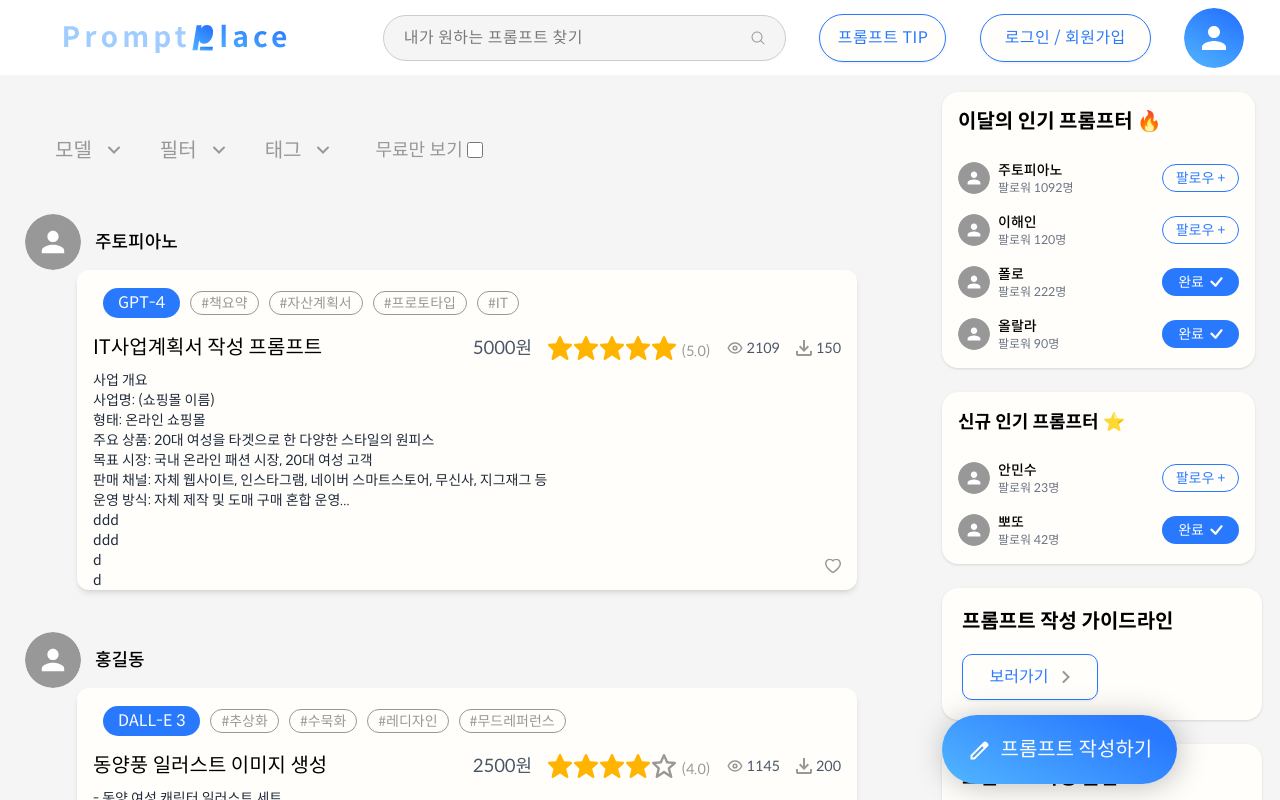
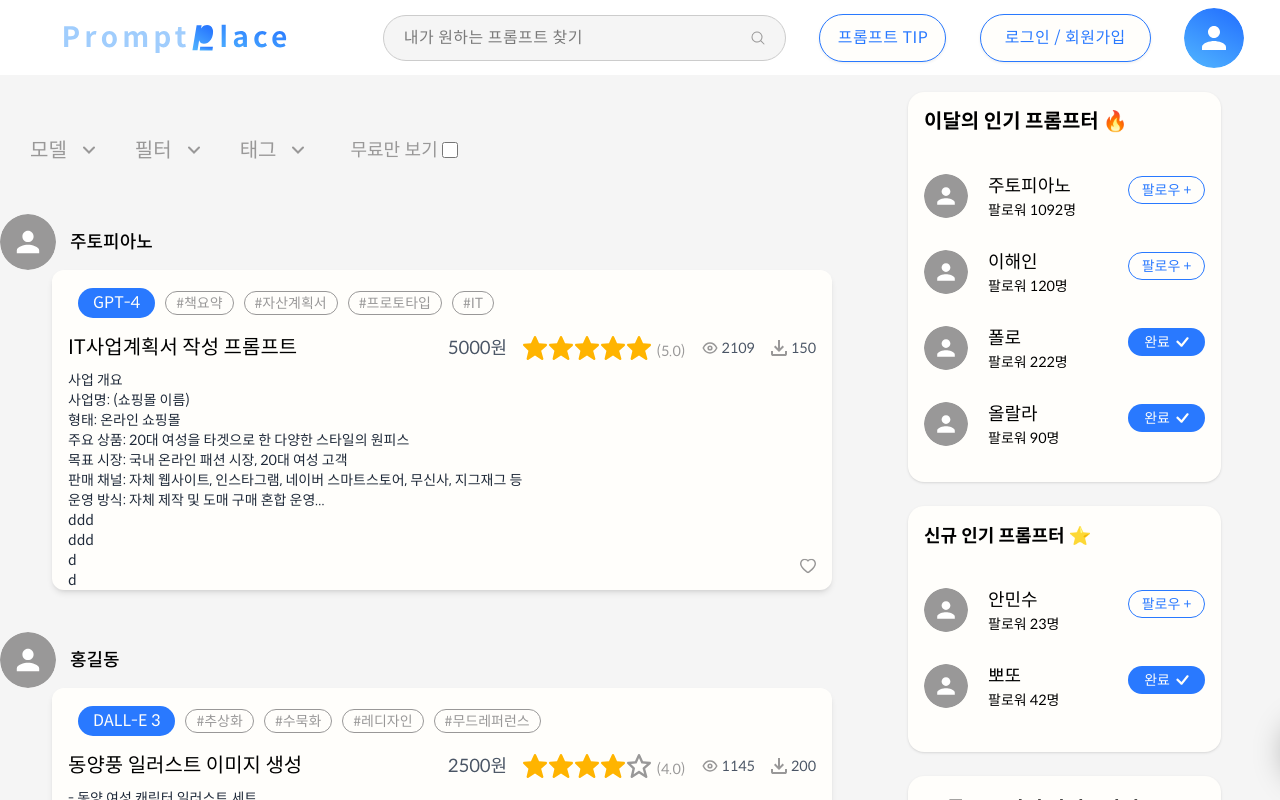
Before and after one commit to PromptPlace/PromtPlace-FE, a React (Vite) app: page / in a window 1280 px wide. Shown: the top 800 px of the page. Built offline with nearby package versions, Linux system fonts and the light colour scheme.

Commit message:
🐛 Fix:메인페이지 필터 모달창(#58)
Fix:메인페이지 필터 검색 모달 바깥 클릭 시 모달창 닫힘

```diff
--- a/src/pages/MainPage/MainPage.tsx
+++ b/src/pages/MainPage/MainPage.tsx
@@ -69,7 +69,9 @@ const MainPage = () => {
         <div className='flex flex-col gap-[14px]'>
           <PrompterBar creators={dummyCreators} />
         </div>
+      </div>
 
+      <div className='hidden lg:flex'>
         <div className='fixed bottom-4 justify-center items-center flex flex-col gap-2.5'>
           <GradientButton
             buttonType="imgButton"
--- a/src/pages/MainPage/components/filterBar.tsx
+++ b/src/pages/MainPage/components/filterBar.tsx
@@ -1,4 +1,4 @@
-import { useState } from 'react';
+import { useState, useRef, useEffect } from 'react';
 import FilterDropdown from './FilterDropdown';
 import TagFilter from './TagFilter';
 import arrowDown from '@/assets/icon-arrow-down.svg';
@@ -16,6 +16,23 @@ const FilterBar = ({ onModelChange, onSortChange, onlyFree, setOnlyFree }: Filte
   const [selectedSort, setSelectedSort] = useState<string | null>(null);
   const [selectedTags, setSelectedTags] = useState<string[]>([]);
   const [tags, setTags] = useState<string[]>([]);
+  const dropdownRef = useRef<HTMLDivElement>(null);
+
+  useEffect(() => {
+    const handleClickOutside = (event: MouseEvent) => {
+      if(
+        dropdownRef.current&&
+        !dropdownRef.current.contains(event.target as Node)
+      ){
+        setSelectedFilter(null);
+      }
+    };
+
+    document.addEventListener('mousedown', handleClickOutside);
+    return () => {
+      document.removeEventListener('mousedown', handleClickOutside);
+    };
+  }, []);
 
   const toggleDropdown = (label: string) => {
     setSelectedFilter((prev) => (prev === label ? null : label));
@@ -48,7 +65,9 @@ const FilterBar = ({ onModelChange, onSortChange, onlyFree, setOnlyFree }: Filte
   type filterLabel = keyof typeof dropdownItems;
 
   return (
-    <section className="h-11 px-5 inline-flex justify-center items-center gap-3.5 font-['Spoqa_Han_Sans_Neo'] text-text-on-background text-xl font-medium">
+    <section className="h-11 px-5 inline-flex justify-center items-center gap-3.5 font-['Spoqa_Han_Sans_Neo'] text-text-on-background text-xl font-medium"
+      ref={dropdownRef}
+    >
       {(['모델', '필터', '태그'] as filterLabel[]).map((label) => (
         <div
           key={label}
--- a/src/pages/MainPage/components/prompterBar.tsx
+++ b/src/pages/MainPage/components/prompterBar.tsx
@@ -3,8 +3,11 @@ import type { Creator } from '@/types/prompt.ts';
 import FollowButton from '@/components/Button/FollowButton';
 import profileImage from '@/assets/icon-profile-gray.svg';
 import allowRight from '@/assets/icon-arrow-right.svg';
+import { useNavigate } from 'react-router-dom';
 
 const PrompterBar = ({ creators }: { creators: Creator[] }) => {
+  const navigate = useNavigate();
+
   const [isFollowed, setIsFollowed] = useState<Record<number, boolean>>(
     () => creators.reduce((acc, creator) => {
       acc[creator.id] = creator.followed;
@@ -23,22 +26,22 @@ const PrompterBar = ({ creators }: { creators: Creator[] }) => {
   return (
     <aside className="flex flex-col gap-6 mt-[17px] w-[313px]">
       {/* 🔥 이달의 인기 프롬프터 */}
-      <section className="w-[313px] rounded-2xl p-4 shadow-sm bg-white">
+      <section className="w-[313px] h-[390px] rounded-2xl p-4 shadow-sm bg-white">
         <div className="pb-2 font-bold text-xl flex items-center gap-1">
           이달의 인기 프롬프터 <span>🔥</span>
         </div>
-        <ul className="mt-4 space-y-4">
+        <ul className="mt-4 space-y-4 ">
           {creators.slice(0, 4).map((c) => (
             <li key={c.id} className="flex items-center justify-between">
-              <div className="flex items-center gap-2">
+              <div className="flex items-center gap-[10px] mt-[12px]">
                 <img
                   src={c.avatar ? c.avatar : profileImage}
                   alt={c.name}
-                  className="size-8 rounded-full object-cover"
+                  className="w-11 h-11 rounded-full object-cover mr-[10px]"
                 />
-                <div className="text-sm">
-                  <p className="font-medium">{c.name}</p>
-                  <p className="text-xs text-gray-500">팔로워 {c.followers}명</p>
+                <div>
+                  <p className="text-lg font-normal">{c.name}</p>
+                  <p className="text-sm font-normal">팔로워 {c.followers}명</p>
                 </div>
               </div>
               <FollowButton
@@ -53,22 +56,22 @@ const PrompterBar = ({ creators }: { creators: Creator[] }) => {
       </section>
 
       {/* ⭐ 신규 인기 프롬프터 */}
-      <section className="w-[313px] rounded-2xl p-4 shadow-sm bg-white">
+      <section className="w-[313px] h-[246px] rounded-2xl p-4 shadow-sm bg-white">
         <h4 className="pb-2 font-bold text-lg flex items-center gap-1">
           신규 인기 프롬프터 <span>⭐</span>
         </h4>
         <ul className="mt-4 space-y-4">
           {creators.slice(4, 6).map((c) => (
             <li key={c.id} className="flex items-center justify-between">
-              <div className="flex items-center gap-2">
+              <div className="flex items-center gap-[10px] mt-[12px]">
                 <img
                   src={c.avatar ? c.avatar : profileImage}
                   alt={c.name}
-                  className="size-8 rounded-full object-cover"
+                  className="w-11 h-11 rounded-full object-cover mr-[10px]"
                 />
-                <div className="text-sm">
-                  <p className="font-medium">{c.name}</p>
-                  <p className="text-xs text-gray-500">팔로워 {c.followers}명</p>
+                <div>
+                  <p className="text-lg">{c.name}</p>
+                  <p className="text-sm">팔로워 {c.followers}명</p>
                 </div>
               </div>
               <FollowButton
@@ -82,21 +85,25 @@ const PrompterBar = ({ creators }: { creators: Creator[] }) => {
         </ul>
       </section>
 
-      <section className="w-80 p-[20px] rounded-2xl inline-flex flex-col justify-center shadow-sm bg-white gap-2.5">
+      <section className="w-[313px] h-[124px] p-[20px] rounded-2xl inline-flex flex-col justify-center shadow-sm bg-white gap-2.5">
         <h4 className="pb-2 font-bold text-xl flex items-center gap-1">
           프롬프트 작성 가이드라인
         </h4>
-        <button className='w-[136px] h-[46px] bg-white rounded-[10px] shadow-[0px_1px_3px_0px_rgba(0,0,0,0.08)] outline outline-1 outline-offset-[-1px] outline-primary inline-flex justify-center items-center gap-3.5'>
+        <button className='w-[136px] h-[46px] bg-white rounded-[10px] shadow-[0px_1px_3px_0px_rgba(0,0,0,0.08)] outline outline-1 outline-offset-[-1px] outline-primary inline-flex justify-center items-center gap-3.5'
+          onClick={() => {navigate('/guide/notice')}}
+        >
           <span className='text-primary'>보러가기</span>
           <div><img src={allowRight} /></div>
         </button>
       </section>
 
-      <section className="w-80 p-5 rounded-2xl inline-flex flex-col justify-center shadow-sm bg-white gap-2.5">
+      <section className="w-[313px] h-[124px] p-5 rounded-2xl inline-flex flex-col justify-center shadow-sm bg-white gap-2.5 mt-[-8px]">
         <h4 className="pb-2 font-bold text-xl flex items-center gap-1">
           프롬프트 작성 꿀팁
         </h4>
-        <button className='w-[136px] h-[46px] bg-white rounded-[10px] shadow-[0px_1px_3px_0px_rgba(0,0,0,0.08)] outline outline-1 outline-offset-[-1px] outline-primary inline-flex justify-center items-center gap-3.5'>
+        <button className='w-[136px] h-[46px] bg-white rounded-[10px] shadow-[0px_1px_3px_0px_rgba(0,0,0,0.08)] outline outline-1 outline-offset-[-1px] outline-primary inline-flex justify-center items-center gap-3.5'
+          onClick={() => {navigate('/guide/tip')}}
+        >
           <span className='text-primary'>보러가기</span>
           <div><img src={allowRight} /></div>
         </button>
```
